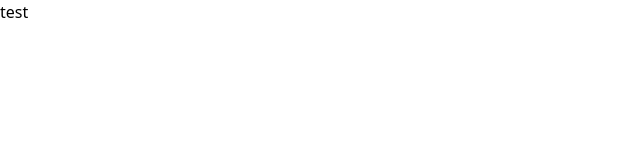
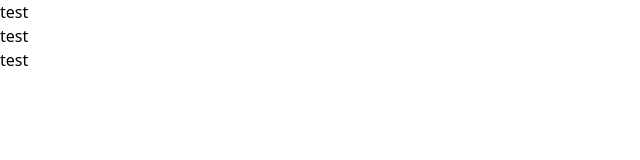
Before and after one commit to petrowic-n/fitness-tracker-website, a website built with Vite: page index.html in a window 1280 px wide. Shown: the full height of the page, 0-640 px from the left. Built offline with nearby package versions, Linux system fonts and the light colour scheme.

Commit message:
test test test

```diff
--- a/index.html
+++ b/index.html
@@ -12,6 +12,8 @@
     />
   </head>
   <body>
+    <div>test</div>
+    <div>test</div>
     <div>test</div>
     <!-- HEADER -->
     <header></header>
--- a/styles/utils.css
+++ b/styles/utils.css
@@ -34,6 +34,7 @@
 
 h1 {
   font-size: var(--size-8xl);
+  font-weight: 500;
 }
 
 /* xs */
```
